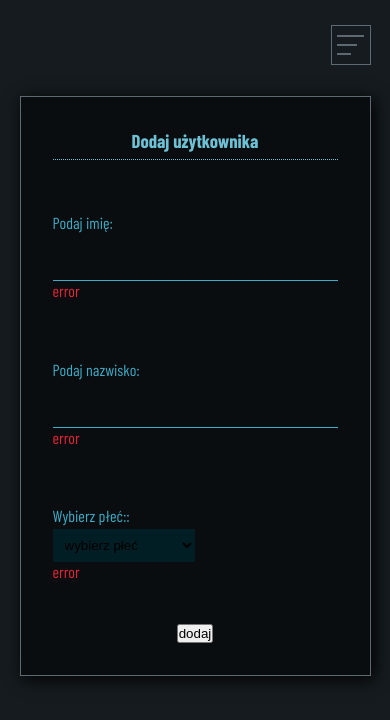
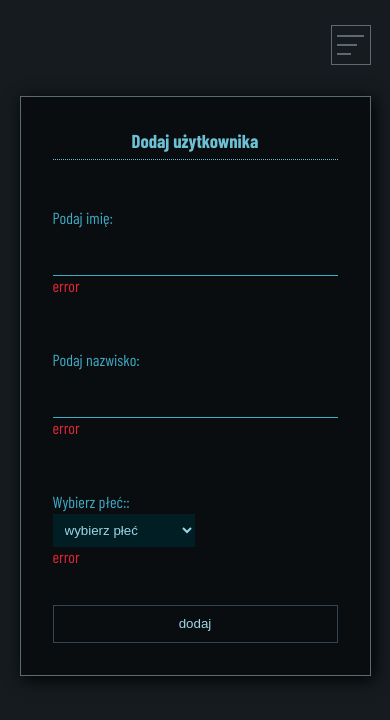
Before and after one commit to Scorpion19702022/SIMPLE_PROJECT_REACT_REDUX, a React (Vite) app: page /UsersInputs in a window 390 px wide. Shown: the top 720 px of the page. Built offline with nearby package versions, Linux system fonts and the light colour scheme; a web font is replaced by a local one.

Commit message:
added style for mobile

```diff
--- a/src/Components/Users/Styles/UsersInputs.module.css
+++ b/src/Components/Users/Styles/UsersInputs.module.css
@@ -87,7 +87,16 @@
 	width: 50%;
 	padding: 0.6em;
 	background-color: var(--color-color09);
+	color: var(--color-color02);
 	border: none;
+}
+
+.btn {
+	width: 100%;
+	padding: 0.8em;
+	background: none;
+	border: 0.04em solid var(--color-dark06);
+	color: var(--color-color02);
 }
 
 @media (min-width: 1200px) {
```
